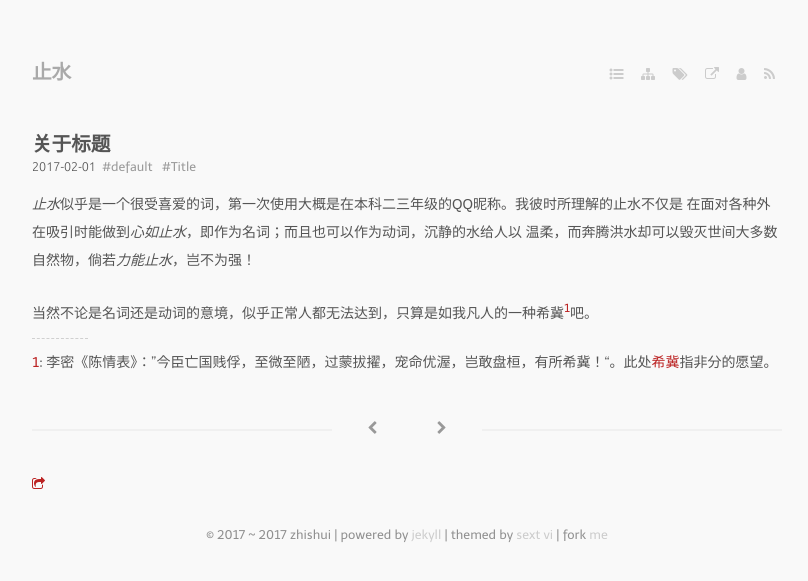
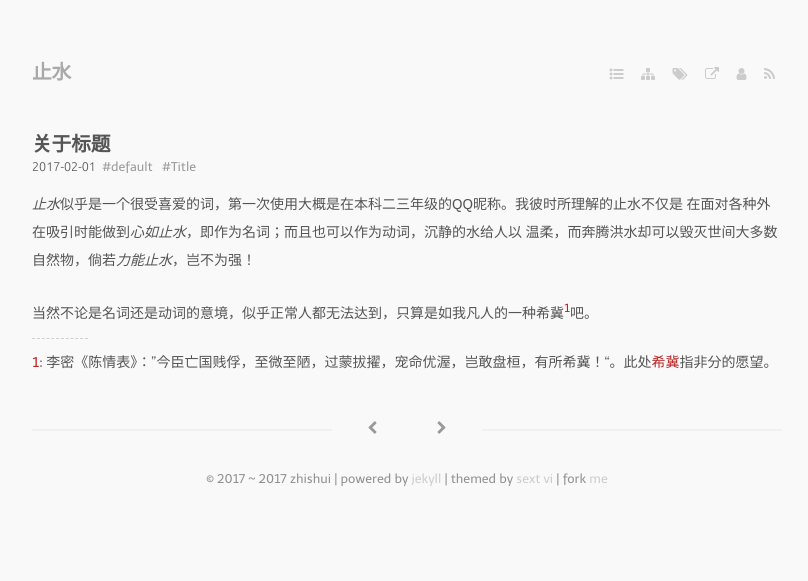
Before and after one commit to bizhishui/bizhishui.github.io, a Jekyll site: the page built from _posts/2017-02-01-About-title.md, in a window 1280 px wide. Shown: the top 581 px of the page, without its empty margins (233-1041 px from the left). Built offline with Jekyll 4.4.1, drawn with Linux system fonts in a browser that asks for light colours; nearby versions of some CDN libraries; some web fonts are replaced; a script that is not in the unit is left out; comment, search, counter and statistics services are not loaded.

Commit message:
test sharing

```diff
--- a/_layouts/post.html
+++ b/_layouts/post.html
@@ -89,14 +89,12 @@
 
   <section  class="sharing">
     <div class="jiathis_style">
-       <a class="fa fa-share-square-o"></a>
-       <a class="jiathis_button_tsina"></a>
-       <a class="jiathis_button_tqq"></a>
        <a class="jiathis_button_weixin"></a>
        <a class="jiathis_button_douban"></a>
        <a class="jiathis_button_fb"></a>
        <a class="jiathis_button_twitter"></a>
        <a class="jiathis_button_linkedin"></a>
+       <a class="jiathis_button_tsina"></a>
        <a href="http://www.jiathis.com/share?uid=1900073" class="jiathis jiathis_txt jtico jtico_jiathis" target="_blank"></a>
        <a class="jiathis_counter_style"></a>
     </div>
```
